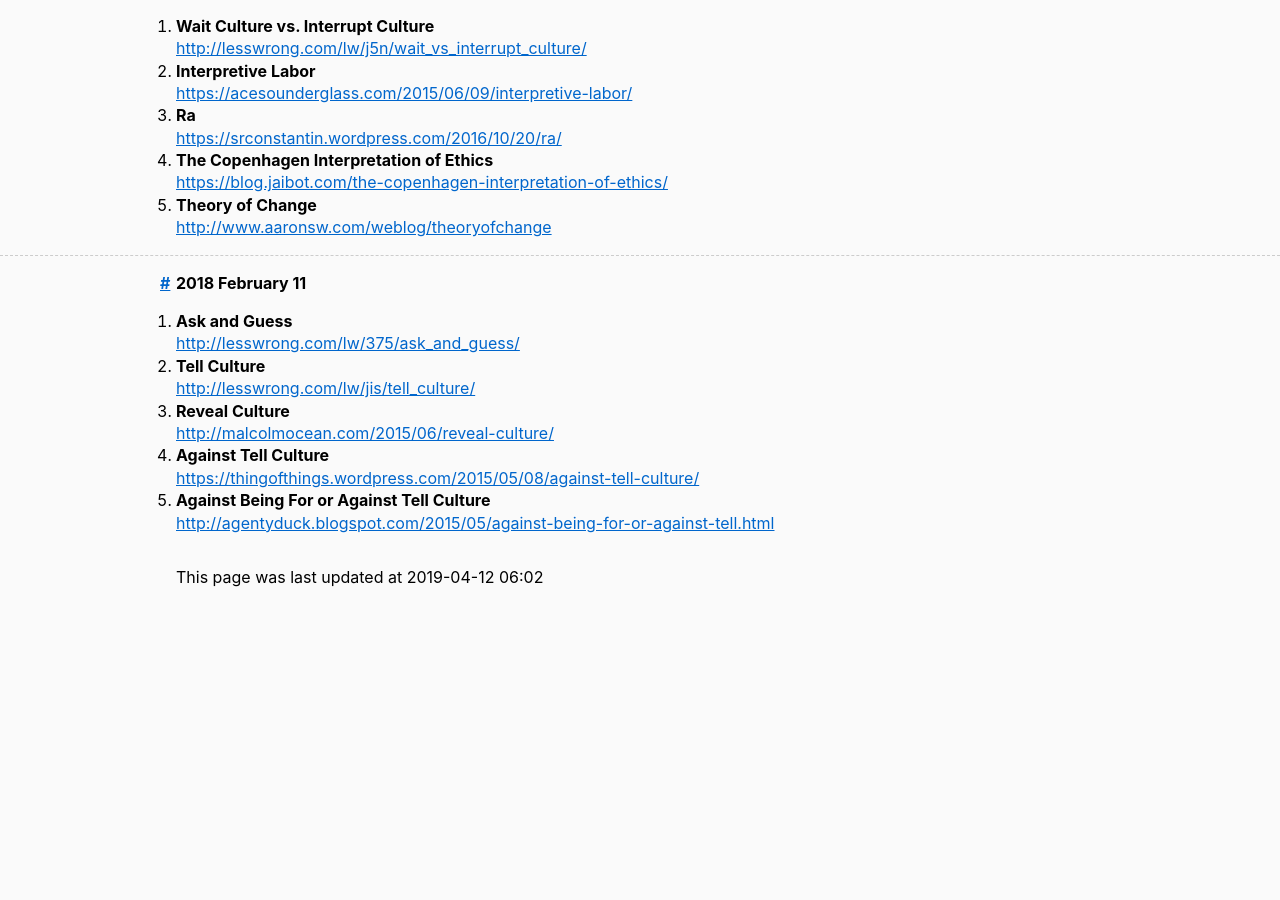
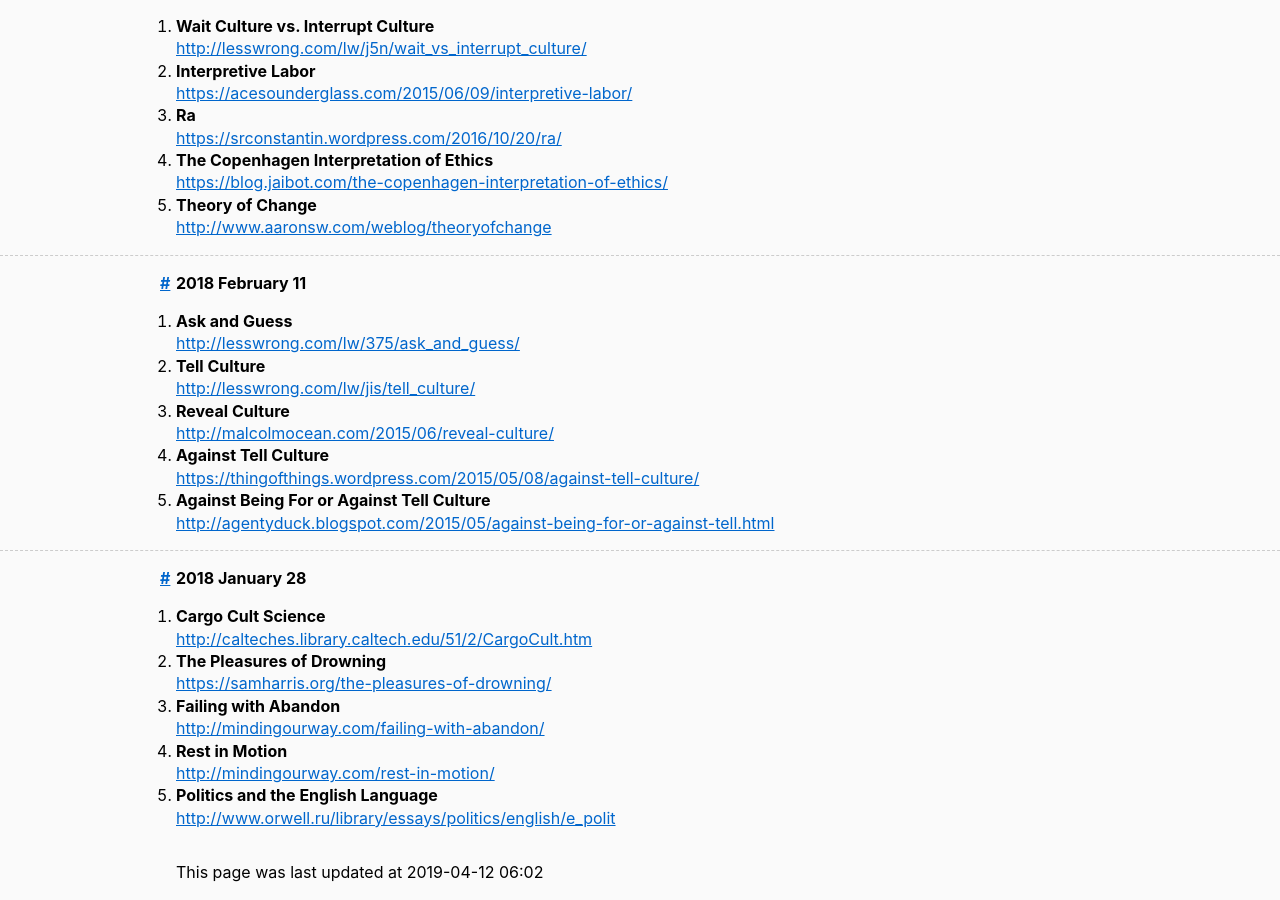
Before and after one commit to sackeyjason/london-rationalish-readings, a Jekyll site: the page built from index.html, in a window 1280 px wide and 900 px high, scrolled down 6318 px. Built offline with Jekyll 4.4.1, drawn with Linux system fonts in a browser that asks for light colours; before the commit the page ends 6922 px from its top, so only the background shows below that.

Commit message:
All links added.

```diff
--- a/_data/list.yaml
+++ b/_data/list.yaml
@@ -290,3 +290,15 @@ meetings:
     link: https://thingofthings.wordpress.com/2015/05/08/against-tell-culture/
   - title: Against Being For or Against Tell Culture
     link: http://agentyduck.blogspot.com/2015/05/against-being-for-or-against-tell.html
+- date: 28 January 2018
+  list:
+  - title: Cargo Cult Science
+    link: http://calteches.library.caltech.edu/51/2/CargoCult.htm
+  - title: The Pleasures of Drowning
+    link: https://samharris.org/the-pleasures-of-drowning/
+  - title: Failing with Abandon
+    link: http://mindingourway.com/failing-with-abandon/
+  - title: Rest in Motion
+    link: http://mindingourway.com/rest-in-motion/
+  - title: Politics and the English Language
+    link: http://www.orwell.ru/library/essays/politics/english/e_polit
```
Also changed, not shown: 1 other file.
